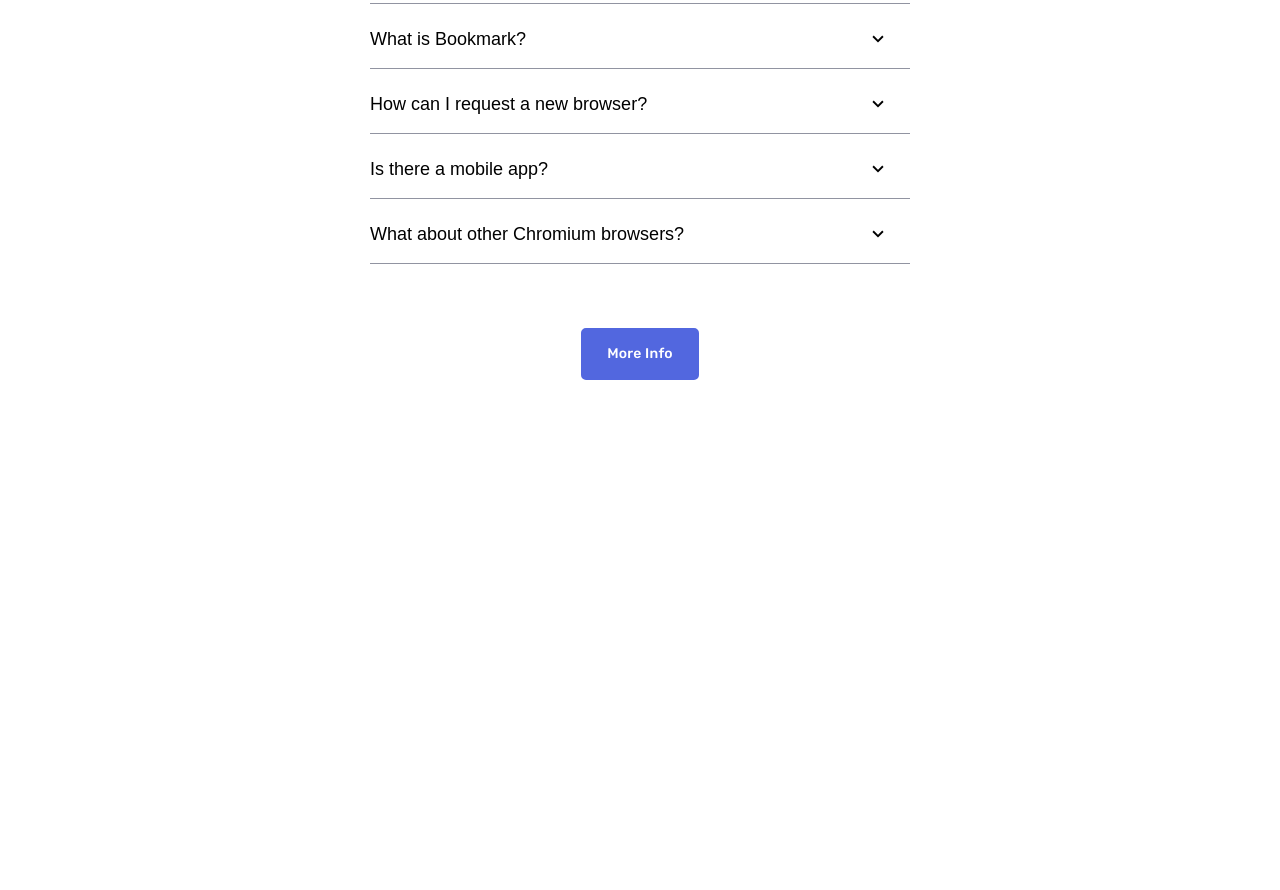
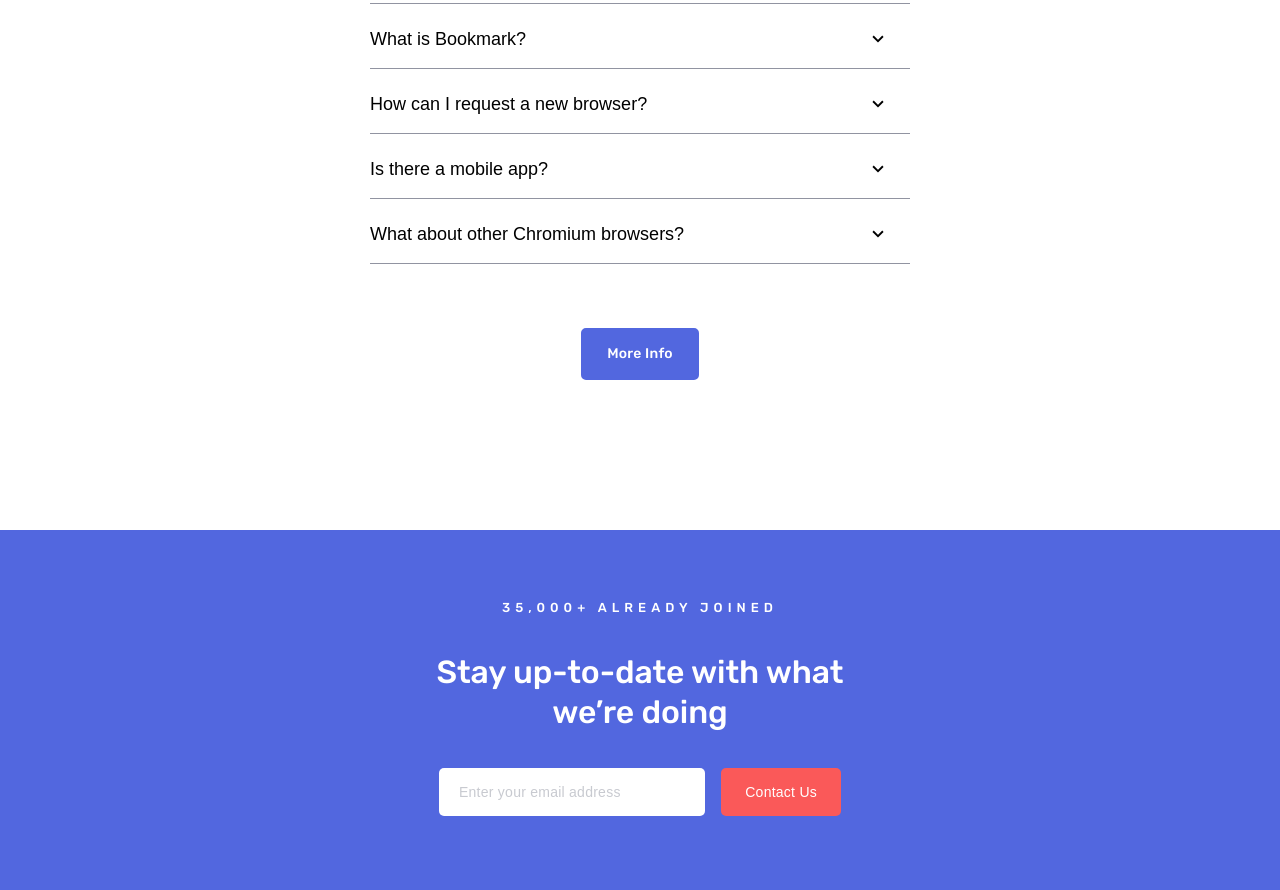
Before and after one commit to ReDi-frontend/bookmark, a plain HTML site: page index.html in a window 1280 px wide. Shown: the part 2599-3489 px from the top of the page. Before the commit the page ends 3129 px from the top, so only its background shows below. Drawn offline with Linux system fonts and the light colour scheme.

Commit message:
add section cta

```diff
--- a/css/style.css
+++ b/css/style.css
@@ -52,6 +52,12 @@ ul {
     list-style: none;
     padding: 0;
     margin: 0;
+}
+
+button {
+    display: block;
+    border: 0;
+    background-color: transparent;
 }
 
 /* VISUALLY HIDDEN */
@@ -499,3 +505,71 @@ ul {
     justify-content: center;
 }
 /* //FAQ */
+
+
+/* CTA */
+.cta {
+    padding-top: 58px;
+    padding-bottom: 74px;
+    background-color: var(--accent-blue);
+    color: #fff;
+}
+.cta-container {
+    display: flex;
+    flex-direction: column;
+    align-items: center;
+    justify-content: center;
+    width: 442px;
+}
+.cta-text {
+    font-weight: 500;
+    font-size: 13px;
+    line-height: 40px;
+    letter-spacing: 5px;
+    margin-bottom: 24px;
+}
+.cta-title {
+    font-weight: 500;
+    font-size: 32px;
+    line-height: 40px;
+    letter-spacing: -0.1px;
+    text-align: center;
+    width: 408px;
+    margin-bottom: 36px;
+}
+.cta-form {
+    width: 100%;
+    display: flex;
+    align-items: center;
+    justify-content: space-between;
+    align-content: space-between;
+}
+.cta-input {
+    max-width: 300px;
+    width: 100%;
+    display: block;
+    border: 0;
+    background-color: #fff;
+    padding: 10px 20px;
+    font-weight: 400;
+    font-size: 14px;
+    line-height: 28px;
+    letter-spacing: 0.25px;
+    margin-right: 16px;
+    border-radius: 5px;
+}
+.cta-input::placeholder {
+    color: #242A4540;
+
+}
+.cta-btn {
+    background-color: var(--accent-red);
+    white-space: nowrap;
+    font-weight: 500;
+    font-size: 14px;
+    line-height: 28px;
+    letter-spacing: 0.25px;
+    padding: 10px 24px;
+    color: #fff;
+}
+/* //CTA */
--- a/index.html
+++ b/index.html
@@ -183,6 +183,21 @@
             </div>
         </section>
         <!-- //FAQ -->
+
+
+        <!-- CTA -->
+        <section class="cta">
+            <div class="cta-container container">
+                <p class="cta-text">35,000+ ALREADY JOINED</p>
+                <h3 class="cta-title">Stay up-to-date with what we’re doing</h3>
+                <form action="https://echo.htmlacademy.ru/" class="cta-form">
+                    <input class="cta-input" type="email" aria-label="Email" name="Email" placeholder="Enter your email address">
+                    <button  class="global-btn cta-btn" href="#">Contact Us</button>
+                </form>
+            </div>
+        </section>
+        <!-- //CTA -->
+
     </main>
     <!-- //MAIN -->
 
```
